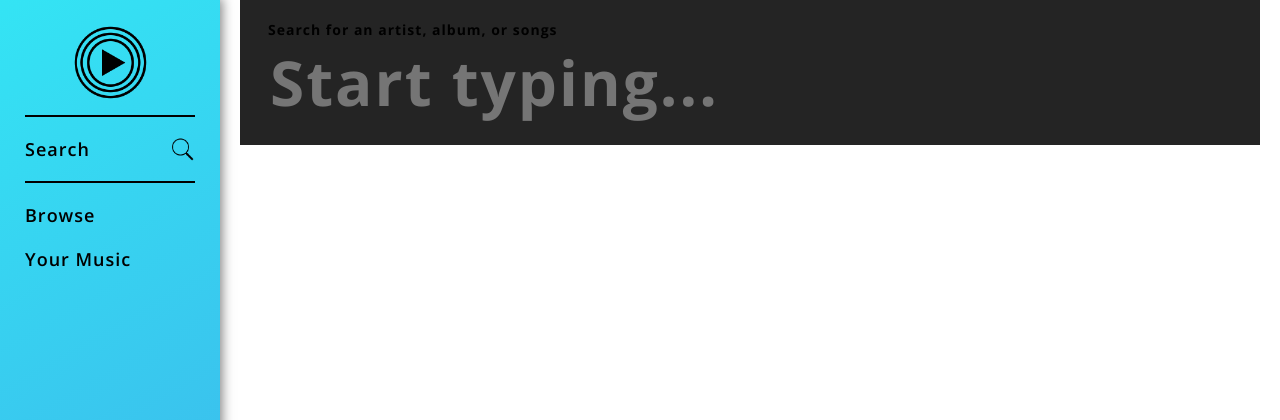
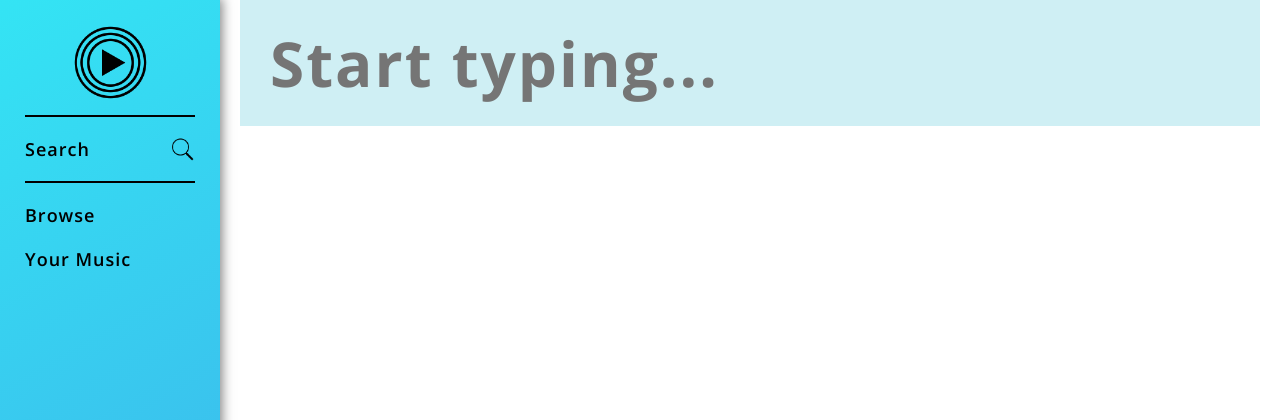
Before and after one commit to grantrak/music-player, a PHP site: page /search.php in a window 1280 px wide. Shown: the top 420 px of the page. Run offline with PHP 8.4, Linux system fonts and the light colour scheme; the visitor is signed in with stand-in values (Sample User, id 1); data that the repository does not hold is empty.

Commit message:
Styled the search page

```diff
--- a/assets/css/style.css
+++ b/assets/css/style.css
@@ -442,7 +442,7 @@ margin: 0 auto;
 
 
 .searchContainer {
-    background-color: #242424;
+    background-color: rgba(77, 195, 215, 0.27);
     padding: 20px 28px;
 }
 
@@ -454,7 +454,7 @@ margin: 0 auto;
 .searchContainer .searchInput {
     width: 100%;
     background-color: transparent;
-    color: #fff;
+    color: #000;
     font-weight: 700;
     font-size: 62px;
     letter-spacing: 2px;
@@ -470,11 +470,14 @@ input:focus {
 }
 
 .searchResultRow:hover {
-    background-color: #282828;
+    background-color: rgba(77, 195, 215, 0.27);
 }
 
 .searchResultRow .artistName span {
     color: #000;
+    font-size: 16px;
+    font-weight: 600;
+    margin-left: 15px;
 }
 
 .trackInfo .artistName {
--- a/search.php
+++ b/search.php
@@ -10,7 +10,6 @@ if(isset($_GET['term'])) {
 
 
 <div class="searchContainer">
-    <h4>Search for an artist, album, or songs</h4>
     <input type="text" class="searchInput" value="<?php echo $term; ?>"  placeholder="Start typing..." onfocus="var val=this.value; this.value=''; this.value= val;">
 </div>
 
```
